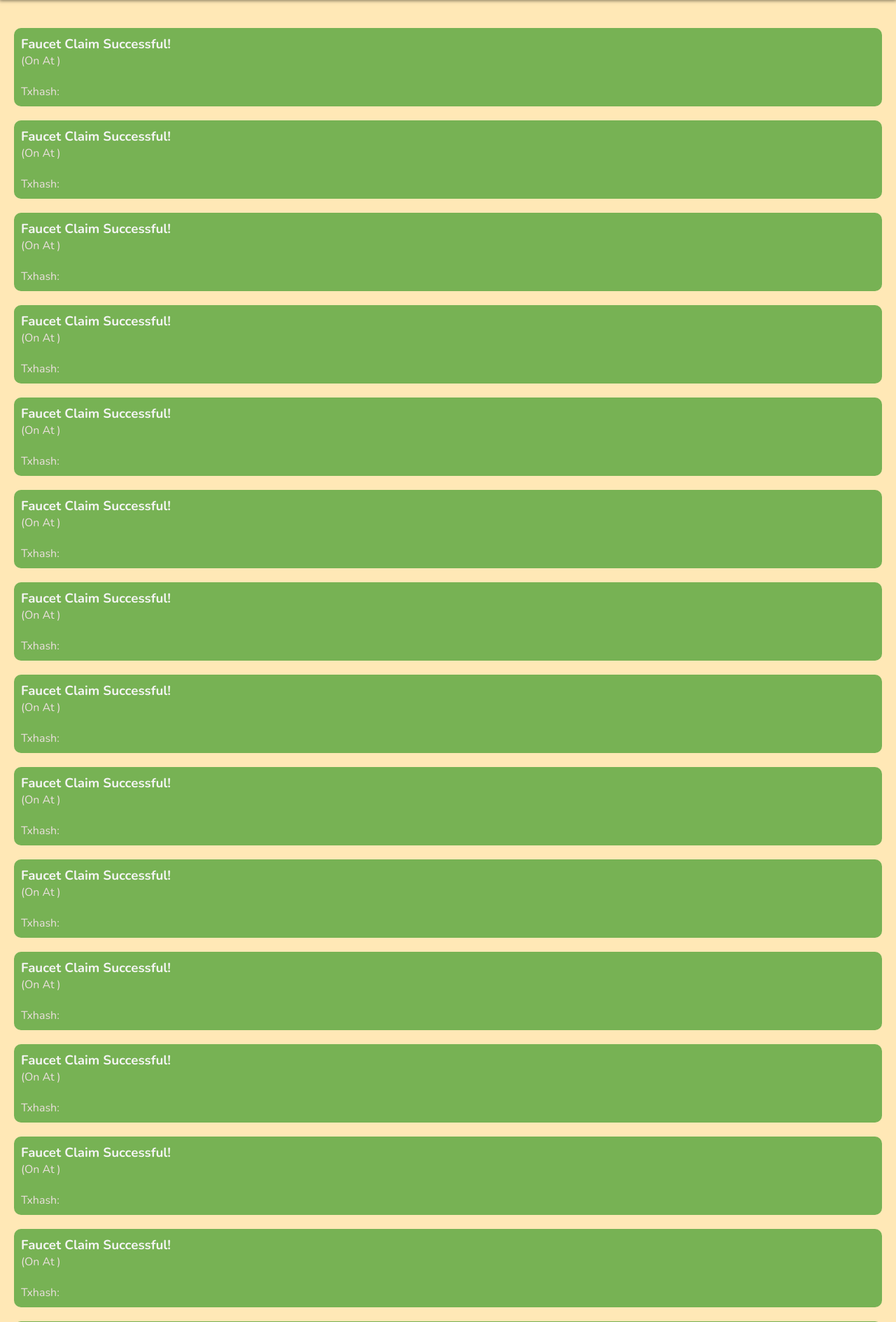
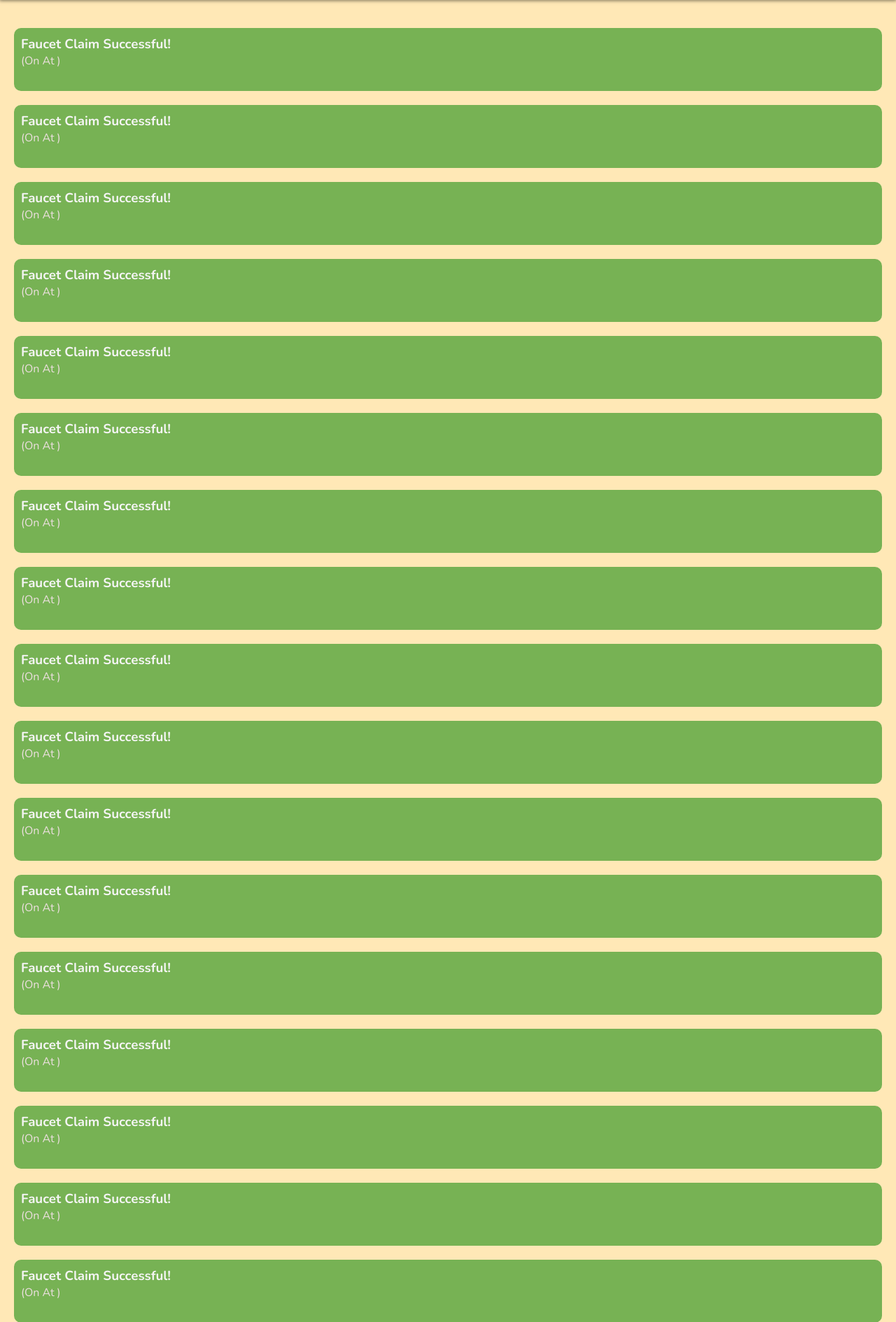
Before and after one commit to CoderAbhi101/Abhish4ckProtocolFaucetClaim, a Flask app: page / in a window 1280 px wide. Shown: the part 65-1954 px from the top of the page at 70% size. Run offline with Flask 3, Linux system fonts and the light colour scheme; parts of the project's set-up code (start-up, migrations or seed data) failed here and were passed over.

Commit message:
Update home.html

```diff
--- a/templates/home.html
+++ b/templates/home.html
@@ -30,7 +30,7 @@
             <div style="border-radius: 10px; margin-bottom: 20px; border: none; width: calc(100% - 40px); margin-left: 20px; margin-right: 20px; background-color: #77B254; color: whitesmoke; padding: 10px;">
                 <h3>Faucet Claim Successful!</h3>
                 <p style="color: rgb(236, 223, 223); font-size: 1rem;">(On {{ tx['date'] }} At {{ tx['time'] }})</p><br>
-                <p style="color: rgb(236, 223, 223); word-wrap: break-word;">Txhash: {{ tx['txhash'] }}</p>
+                <p style="color: rgb(236, 223, 223); word-wrap: break-word;">{{ tx['txhash'] }}</p>
             </div>
             {% endfor %}
         </div>
```
